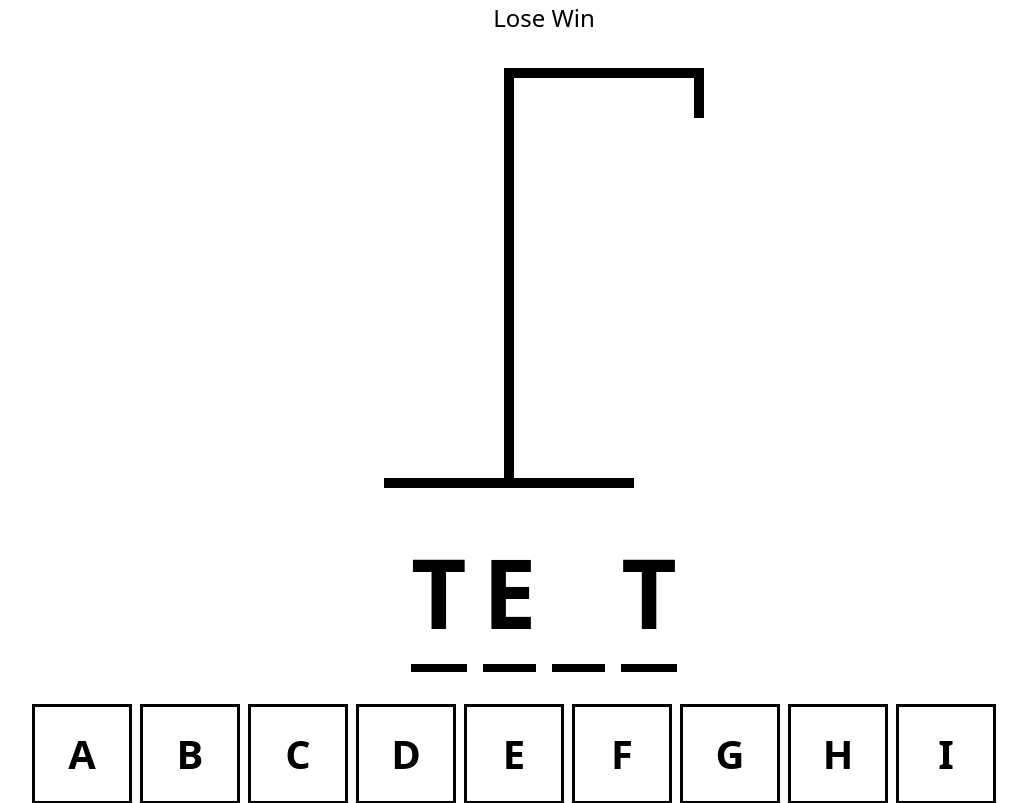
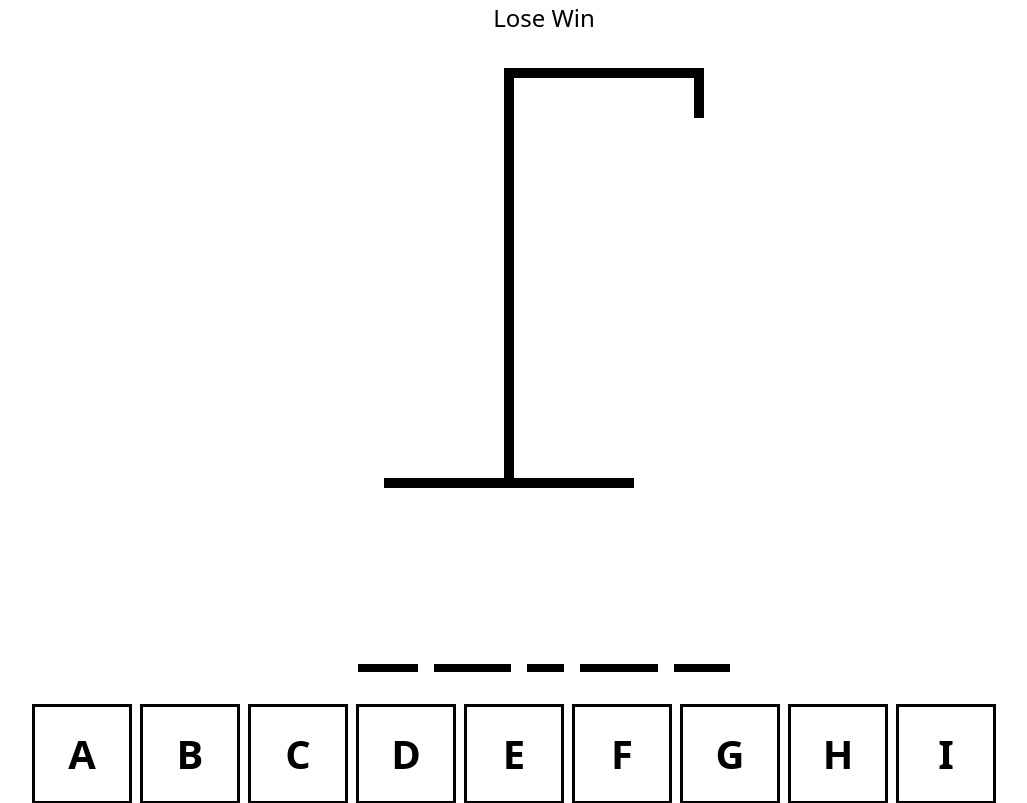
Before and after one commit to travistn/hangman-ts, a React (Vite) app: page / in a window 1280 px wide. Shown: the top 803 px of the page, without its empty margins (96-1123 px from the left). Built offline with nearby package versions, Linux system fonts and the light colour scheme.

Commit message:
Word spaces match the word to guess length

```diff
--- a/src/App.tsx
+++ b/src/App.tsx
@@ -19,7 +19,7 @@
     <div className='w-[80%] flex flex-col gap-8 items-center m-auto'>
       <div className='text-[24px]'>Lose Win</div>
       <HangmanDrawing numberOfGuesses={incorrectLetters.length} />
-      <HangmanWord />
+      <HangmanWord guessedLetters={guessedLetters} wordToGuess={wordToGuess} />
       <div className='self-stretch'>
         <HangmanKeyboard />
       </div>
--- a/src/components/HangmanWord.tsx
+++ b/src/components/HangmanWord.tsx
@@ -1,10 +1,12 @@
-const HangmanWord = () => {
-  const word = 'test';
-  const guessedLetters = ['t', 'e'];
+type HangmanWordProps = {
+  guessedLetters: string[];
+  wordToGuess: string;
+};
 
+const HangmanWord = ({ guessedLetters, wordToGuess }: HangmanWordProps) => {
   return (
     <div className='flex flex-row gap-4 text-[96px] font-bold uppercase'>
-      {word.split('').map((letter, index) => (
+      {wordToGuess.split('').map((letter, index) => (
         <span key={index} className='border-b-8 border-black'>
           <span className={`${guessedLetters.includes(letter) ? 'visible' : 'invisible'}`}>
             {letter}
```
